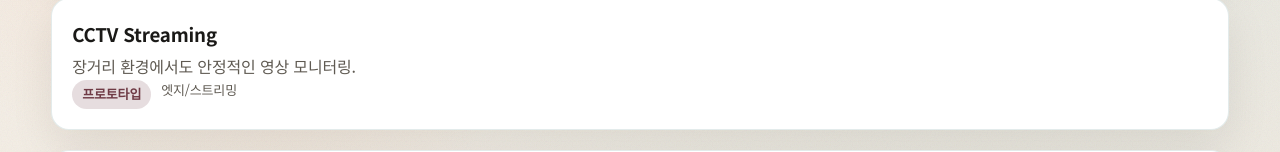
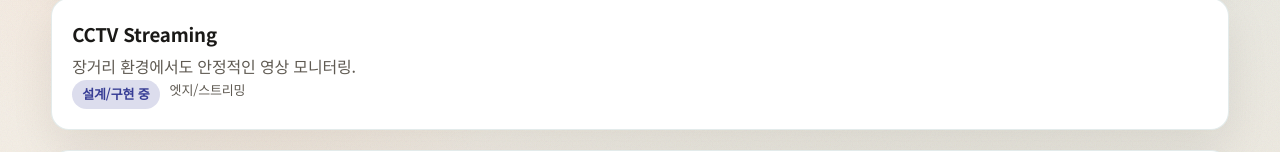
Before and after one commit to YooJuno/YooJuno.github.io, a React (Vite) app: page /web-service in a window 1280 px wide. Shown: the part 370-522 px from the top of the page. Built offline with nearby package versions, Linux system fonts and the light colour scheme.

Commit message:
style: CCTV 현재 개발 상태 변경

```diff
--- a/src/pages/webservice/WebService.jsx
+++ b/src/pages/webservice/WebService.jsx
@@ -39,7 +39,7 @@ function WebService() {
                 <h3>CCTV Streaming</h3>
                 <p className="summary">장거리 환경에서도 안정적인 영상 모니터링.</p>
                 <div className="meta-row">
-                  <span className="badge badge-prototype">프로토타입</span>
+                  <span className="badge badge-dev">설계/구현 중</span>
                   <span>엣지/스트리밍</span>
                 </div>
               </div>
```
